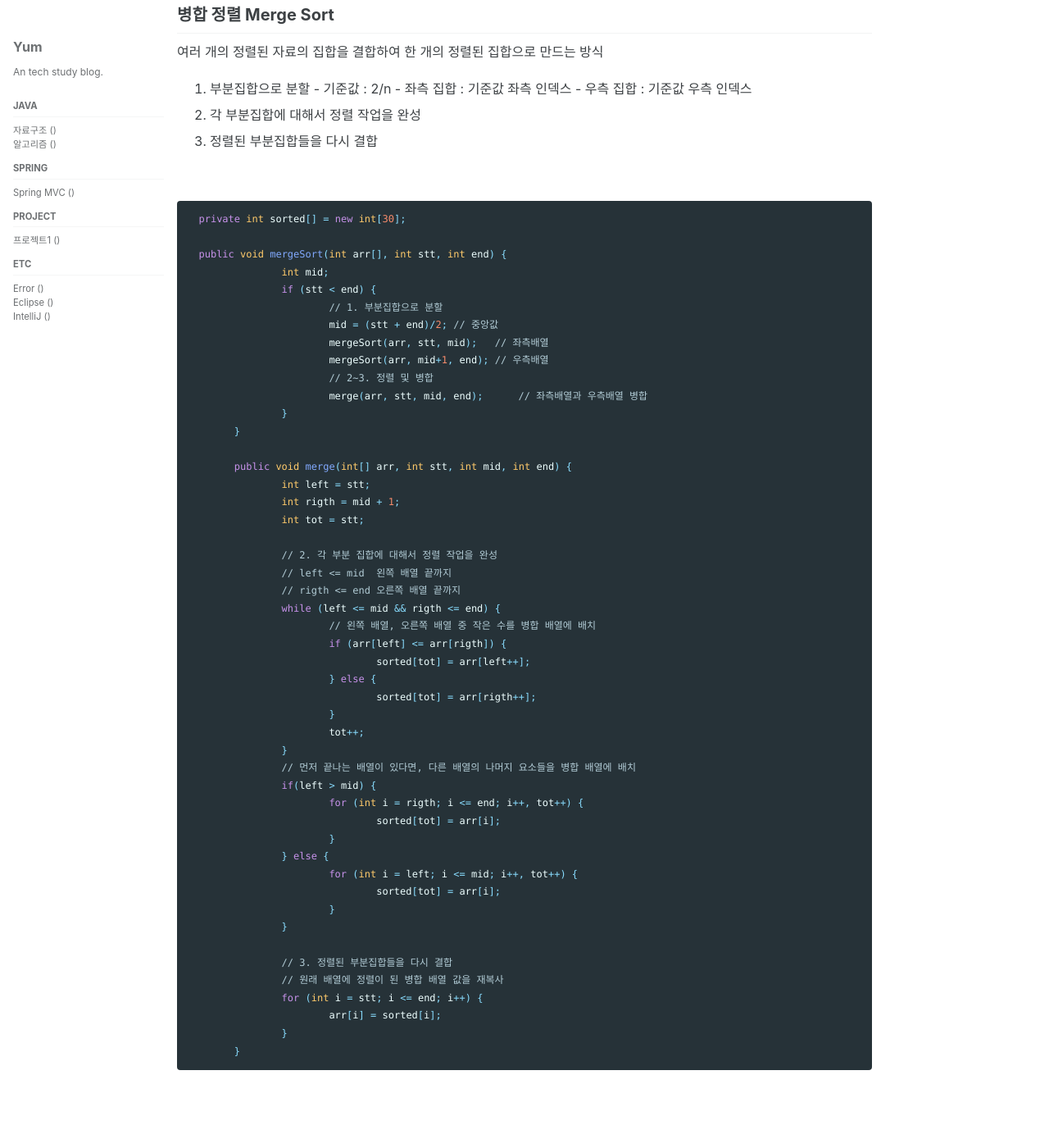
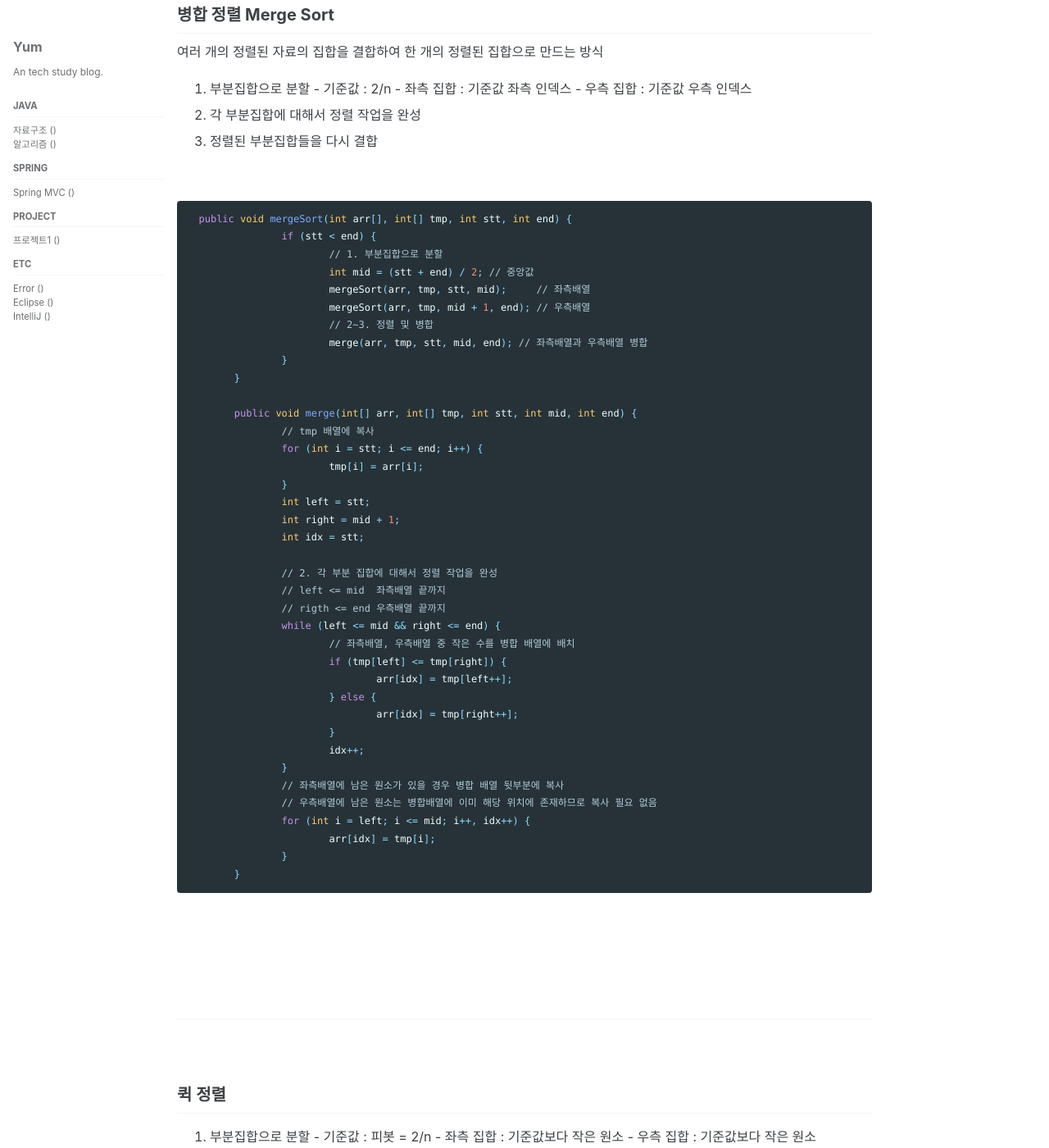
Before and after one commit to gkfgran5037/gkfgran5037.github.io, a Jekyll site: the page built from _posts/java/sort/2022-08-15-Java-Sort.md, in a window 1280 px wide and 1400 px high, scrolled down 3454 px. Shown: the whole window at 82% size. Built offline with Jekyll 4.4.1, drawn with Linux system fonts in a browser that asks for light colours; cached includes are drawn as plain includes; some of the changed text lies outside the part shown.

Commit message:
Edit Merge Sort, quickSort code

````diff
--- a/_posts/java/sort/2022-08-15-Java-Sort.md
+++ b/_posts/java/sort/2022-08-15-Java-Sort.md
@@ -153,52 +153,42 @@ categories:
 <br/>
 
 ```java
-  private int sorted[] = new int[30];
-
-  public void mergeSort(int arr[], int stt, int end) {
-		int mid;
+  public void mergeSort(int arr[], int[] tmp, int stt, int end) {
 		if (stt < end) {
 			// 1. 부분집합으로 분할
-			mid = (stt + end)/2; // 중앙값
-			mergeSort(arr, stt, mid);   // 좌측배열
-			mergeSort(arr, mid+1, end); // 우측배열
+			int mid = (stt + end) / 2; // 중앙값
+			mergeSort(arr, tmp, stt, mid);     // 좌측배열
+			mergeSort(arr, tmp, mid + 1, end); // 우측배열
 			// 2~3. 정렬 및 병합
-			merge(arr, stt, mid, end);	// 좌측배열과 우측배열 병합
+			merge(arr, tmp, stt, mid, end); // 좌측배열과 우측배열 병합
 		}
 	}
 
-	public void merge(int[] arr, int stt, int mid, int end) {
+	public void merge(int[] arr, int[] tmp, int stt, int mid, int end) {
+		// tmp 배열에 복사
+		for (int i = stt; i <= end; i++) {
+			tmp[i] = arr[i];
+		}
 		int left = stt;
-		int rigth = mid + 1;
-		int tot = stt;
+		int right = mid + 1;
+		int idx = stt;
 
 		// 2. 각 부분 집합에 대해서 정렬 작업을 완성
-		// left <= mid  왼쪽 배열 끝까지
-		// rigth <= end 오른쪽 배열 끝까지
-		while (left <= mid && rigth <= end) {
-			// 왼쪽 배열, 오른쪽 배열 중 작은 수를 병합 배열에 배치
-			if (arr[left] <= arr[rigth]) {
-				sorted[tot] = arr[left++];
+		// left <= mid  좌측배열 끝까지
+		// rigth <= end 우측배열 끝까지
+		while (left <= mid && right <= end) {
+			// 좌측배열, 우측배열 중 작은 수를 병합 배열에 배치
+			if (tmp[left] <= tmp[right]) {
+				arr[idx] = tmp[left++];
 			} else {
-				sorted[tot] = arr[rigth++];
+				arr[idx] = tmp[right++];
 			}
-			tot++;
+			idx++;
 		}
-		// 먼저 끝나는 배열이 있다면, 다른 배열의 나머지 요소들을 병합 배열에 배치
-		if(left > mid) {
-			for (int i = rigth; i <= end; i++, tot++) {
-				sorted[tot] = arr[i];
-			}
-		} else {
-			for (int i = left; i <= mid; i++, tot++) {
-				sorted[tot] = arr[i];
-			}
-		}
-
-		// 3. 정렬된 부분집합들을 다시 결합
-		// 원래 배열에 정렬이 된 병합 배열 값을 재복사
-		for (int i = stt; i <= end; i++) {
-			arr[i] = sorted[i];
+		// 좌측배열에 남은 원소가 있을 경우 병합 배열 뒷부분에 복사
+		// 우측배열에 남은 원소는 병합배열에 이미 해당 위치에 존재하므로 복사 필요 없음
+		for (int i = left; i <= mid; i++, idx++) {
+			arr[idx] = tmp[i];
 		}
 	}
 ```
@@ -223,44 +213,39 @@ categories:
 
 ```java
   public void quickSort(int[] arr, int stt, int end) {
-		if (stt < end) {
-			// 기준값을 중심으로 작은 수는 왼쪽, 큰 수는 오른쪽으로 배치
-			int pivot = partition(arr, stt, end);
-			quickSort(arr, stt, pivot-1); // 좌측배열 : 기준값보다 작은 원소
-			quickSort(arr, pivot+1, end); // 우측배열 : 기준값보다 작은 원소
+		int right = partition(arr, stt, end);
+		// 좌측배열 - 1개 이상일 경우만 호출
+		if (stt < right -1) {
+			quickSort(arr, stt, right - 1);
+		}
+		// 우측배열 - 1개 이상일 경우만 호출
+		if (right < end) {
+			quickSort(arr, right, end);
 		}
 	}
 
 	public int partition(int[] arr, int stt, int end) {
-		int left = stt;
-		int right = end;
-		int pivot = (stt + end)/2;
-		int tmp;
-
-		while (left < right) {
-			// left : 좌측 포인터 - 좌측배열 중 피봇보다 큰 값이 있을 때까지
-			// rigth : 우측 포인터 - 우측배열 중 피봇보다 같거나 작은 값이 있을 때까지
-			while (left <= right && arr[left] <= arr[pivot]) left++;
-			while (left <= right && arr[right] > arr[pivot]) right--;
+		int pivot = arr[(stt + end) / 2];
+		while (stt <= end) {
+			// 좌측배열 중 피봇보다 같거나 큰 값이 있을 때까지
+			// 우측배열 중 피봇보다 같거나 작은 값이 있을 때까지
+			while (arr[stt] < pivot) stt++;
+			while (arr[end] > pivot) end--;
 
 			// 좌측배열의 피봇보다 같거나 큰 값과 우측배열의 피봇보다 작은 값의 위치 변경
-			if (left < right) {
-				tmp = arr[left];
-				arr[left] = arr[right];
-				arr[right] = tmp;
-
-				// left와 right 원소를 교환하여 결과적으로 피봇원소의 위치가 변경된 경우
-				if (left == pivot) {
-					return right;
-				}
+			if (stt <= end) {
+				swap(arr, stt, end);
+				stt++;
+				end--;
 			}
 		}
-		// 좌측배열에 피봇보다 같거나 큰 값이 있으나 교환할 우측배열 값이 없는 경우 (left >= right)
-		// 피봇과 자리를 교환 후 반환
-		tmp = arr[pivot];
-		arr[pivot] = arr[right];
-		arr[right] = tmp;
-		return right;
+		return stt;
+	}
+
+	public void swap(int[] arr, int stt, int end) {
+		int tmp = arr[stt];
+		arr[stt] = arr[end];
+		arr[end] = tmp;
 	}
 ```
 
````
